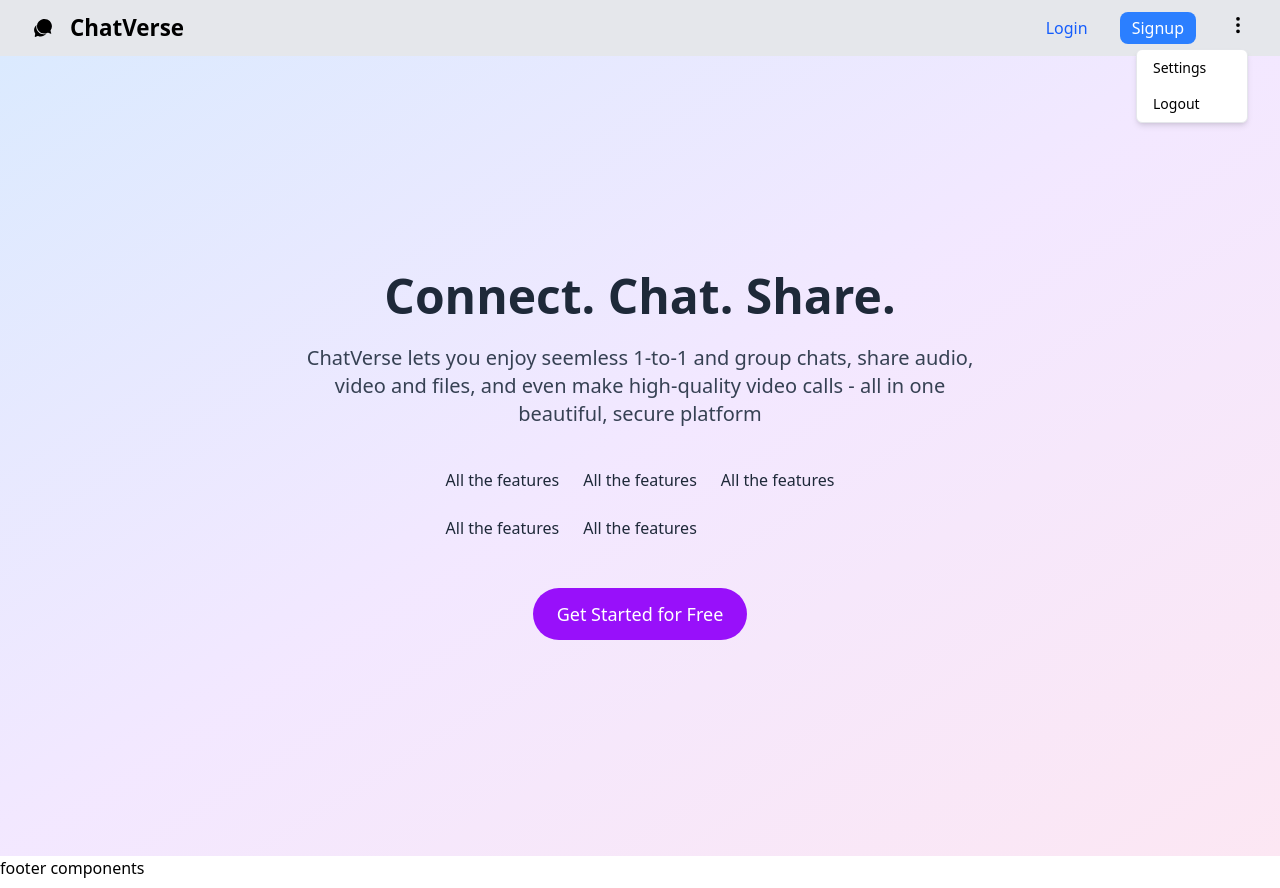
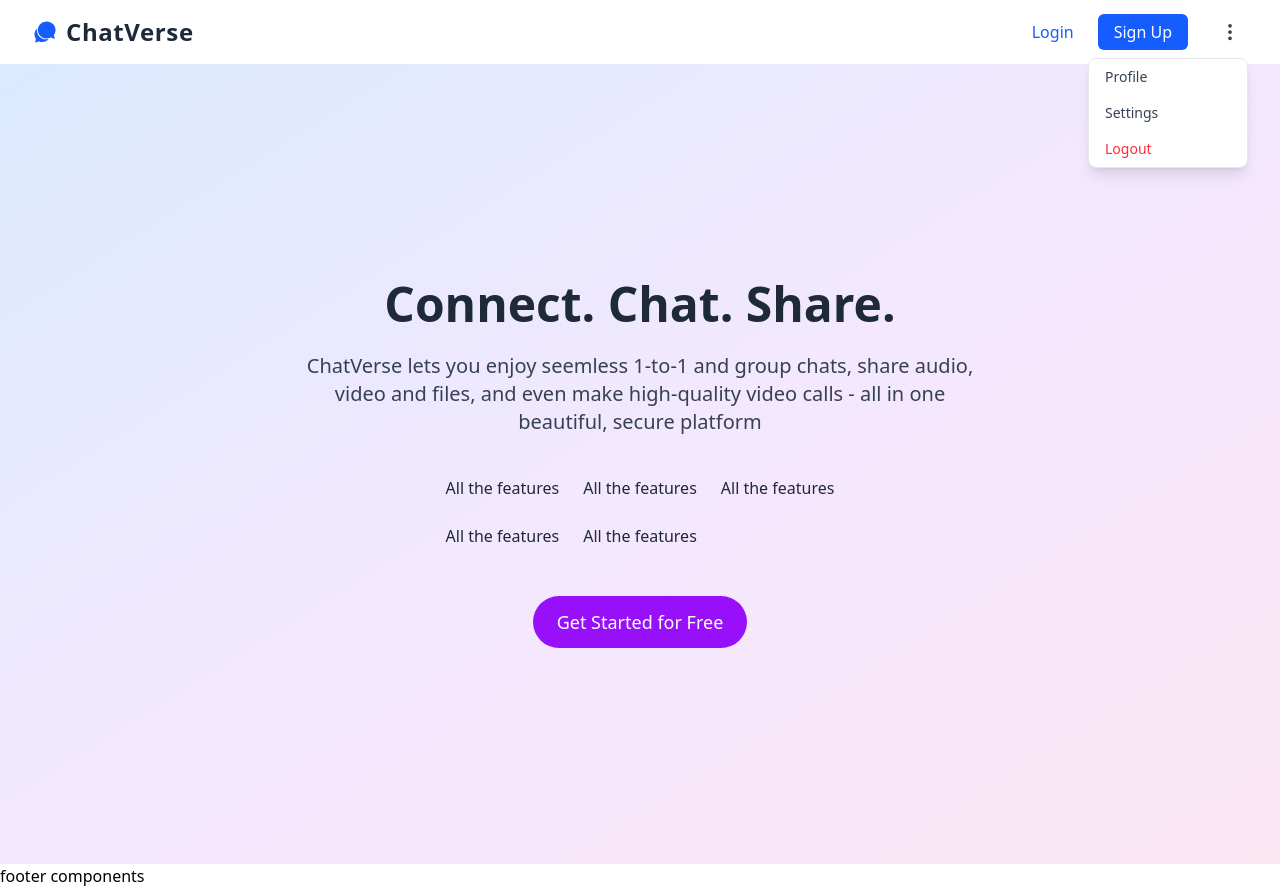
Before and after one commit to parashar08/ChatVerse, a React (Vite) app in the folder frontend/: page / in a window 1280 px wide. Both pictures are taken after a click on the button 1238 px from the left and 25 px from the top of the page. Built offline with nearby package versions, Linux system fonts and the light colour scheme.

Commit message:
update Header.jsx

```diff
--- a/frontend/src/components/Header.jsx
+++ b/frontend/src/components/Header.jsx
@@ -7,62 +7,65 @@ const Header = () => {
   const [dropdownOpen, setDropDownOpen] = useState(false);
   const dropdownRef = useRef(null);
 
-  // Close dropdown on outside click
   useEffect(() => {
     const handleClickOutside = (event) => {
       if (dropdownRef.current && !dropdownRef.current.contains(event.target)) {
         setDropDownOpen(false);
       }
     };
+
     document.addEventListener("mousedown", handleClickOutside);
     return () => document.removeEventListener("mousedown", handleClickOutside);
   }, []);
 
   return (
-    <header className="max-w-full h-[3.3rem] md:h-[3.5rem] bg-gray-200 flex items-center justify-between gap-2 px-2 md:px-8">
-      {/* Logo and title */}
-      <div className="flex items-center gap-2 md:gap-4">
-        <IoIosChatbubbles size={22} />
+    <header className="bg-white shadow-md h-14 md:h-16 px-4 md:px-8 flex items-center justify-between">
+      <div className="flex items-center gap-2">
+        <IoIosChatbubbles size={26} className="text-blue-600" />
         <Link to="/">
-          <h1 className="text-xl font-bold cursor-pointer md:text-[1.4rem]">
+          <h1 className="text-lg md:text-2xl font-semibold text-gray-800 tracking-wide">
             ChatVerse
           </h1>
         </Link>
       </div>
 
-      {/* Right side buttons and dropdown */}
-      <div className="flex items-center gap-4 md:gap-8">
+      <div className="flex items-center gap-4 md:gap-6">
         <Link to="/login">
-          <button className="text-blue-600 font-medium hover:underline cursor-pointer transition">
+          <button className="text-sm md:text-base text-blue-600 font-medium hover:underline transition cursor-pointer">
             Login
           </button>
         </Link>
         <Link to="/register">
-          <button className="bg-blue-500 hover:bg-blue-600 transition text-white px-3 py-1 rounded-lg font-medium cursor-pointer">
-            Signup
+          <button className="text-sm md:text-base bg-blue-600 hover:bg-blue-700 text-white px-4 py-1.5 rounded-md transition font-medium cursor-pointer">
+            Sign Up
           </button>
         </Link>
 
-        {/* Dropdown container (with ref wrapping both button and menu) */}
         <div className="relative" ref={dropdownRef}>
           <button
             onClick={() => setDropDownOpen((prev) => !prev)}
-            className="cursor-pointer transition"
+            className="p-2 rounded-full hover:bg-gray-100 transition"
           >
-            <BsThreeDotsVertical size={20} />
+            <BsThreeDotsVertical size={20} className="text-gray-700" />
           </button>
 
           {dropdownOpen && (
-            <div className="absolute right-0 mt-2 w-28 bg-white text-black shadow-md z-50 rounded-md overflow-hidden border border-gray-200">
+            <div className="absolute right-0 mt-2 w-40 bg-white border border-gray-200 shadow-lg rounded-lg z-50">
               <Link
-                to="/setting"
-                className="block px-4 py-2 text-sm hover:bg-gray-100 transition"
+                to="/profile"
+                className="block px-4 py-2 text-sm text-gray-700 hover:bg-gray-100 transition"
+              >
+                Profile
+              </Link>
+              <Link
+                to="/settings"
+                className="block px-4 py-2 text-sm text-gray-700 hover:bg-gray-100 transition"
               >
                 Settings
               </Link>
               <Link
                 to="/logout"
-                className="block px-4 py-2 text-sm hover:bg-gray-100 transition"
+                className="block px-4 py-2 text-sm text-red-500 hover:bg-red-100 transition"
               >
                 Logout
               </Link>
```
